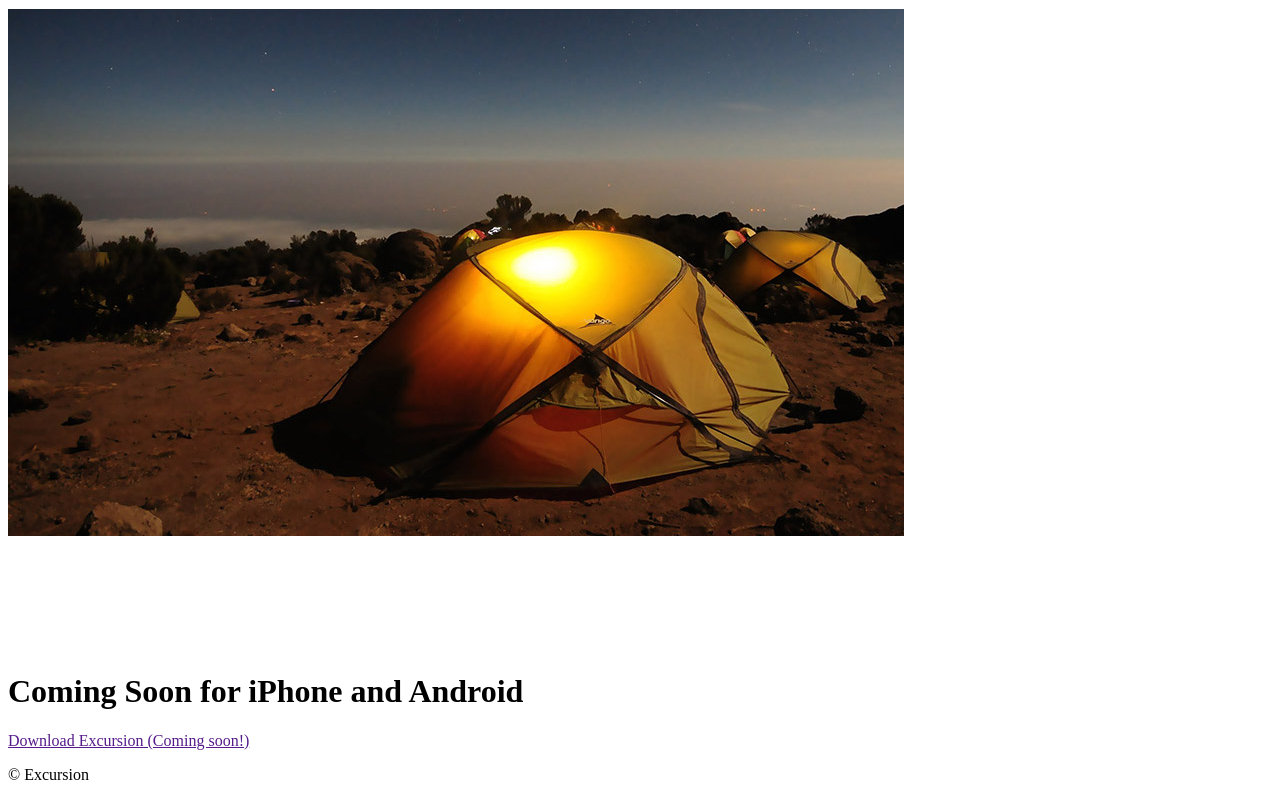
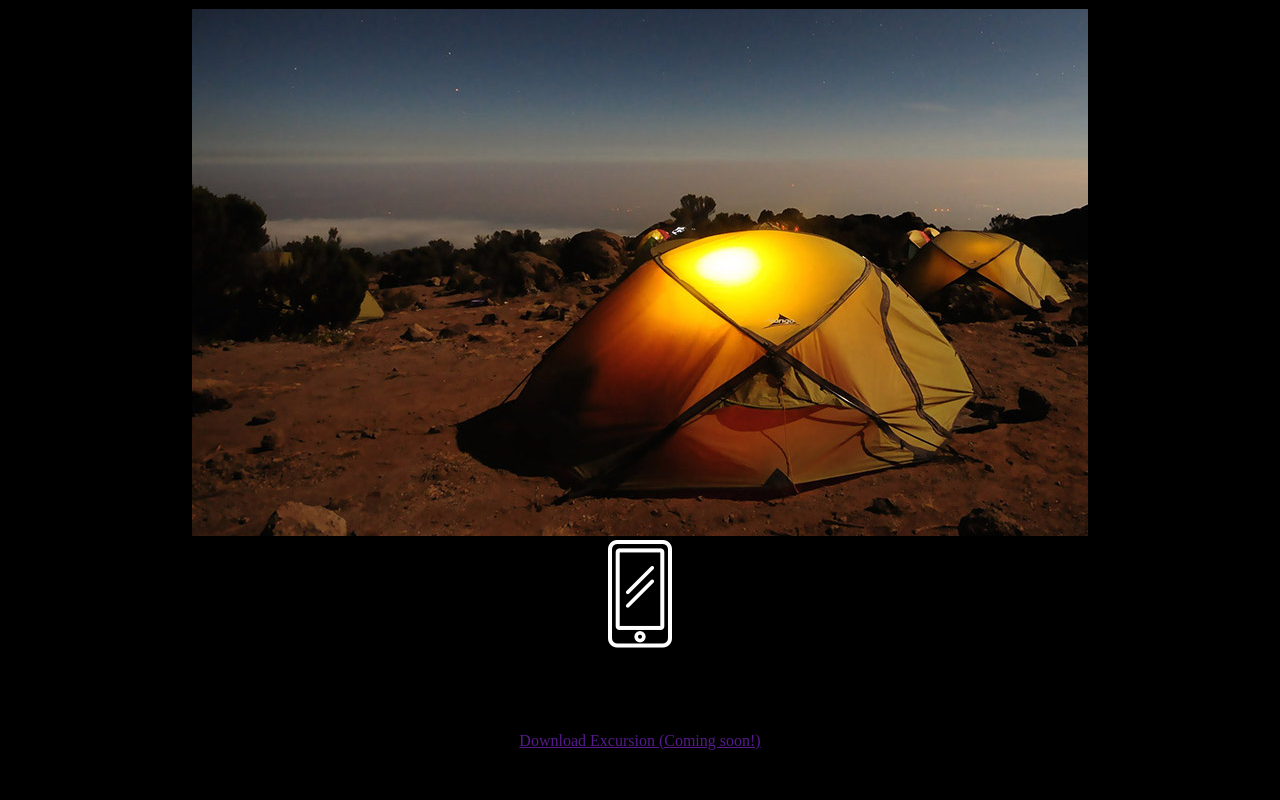
Before and after one commit to mm02313/excursion, a plain HTML site: page index.html in a window 1280 px wide. Shown: the part 357-1157 px from the top of the page. Drawn offline with Linux system fonts and the light colour scheme; files that its build step writes are made by us from their sources.

Commit message:
Relink style sheet and add bkgrnd color

```diff
--- a/index.html
+++ b/index.html
@@ -3,7 +3,7 @@
   <head>
     <meta charset="utf-8">
     <title>Excursion Project</title>
-    <link href="./css/style.css" type="text/css" rel="stylesheet">
+    <link href="./resources/css/style.css" type="text/css" rel="stylesheet">
   </head>
   <body>
 
@@ -38,7 +38,7 @@
 
 <!-- Footer Section -->
 
-  <div>
+  <div class="footer">
     <p>&copy Excursion</p>
   </div>
 
--- a/resources/css/style.css
+++ b/resources/css/style.css
@@ -0,0 +1,4 @@
+body {
+  background-color: Black;
+  text-align: center;
+}
```
